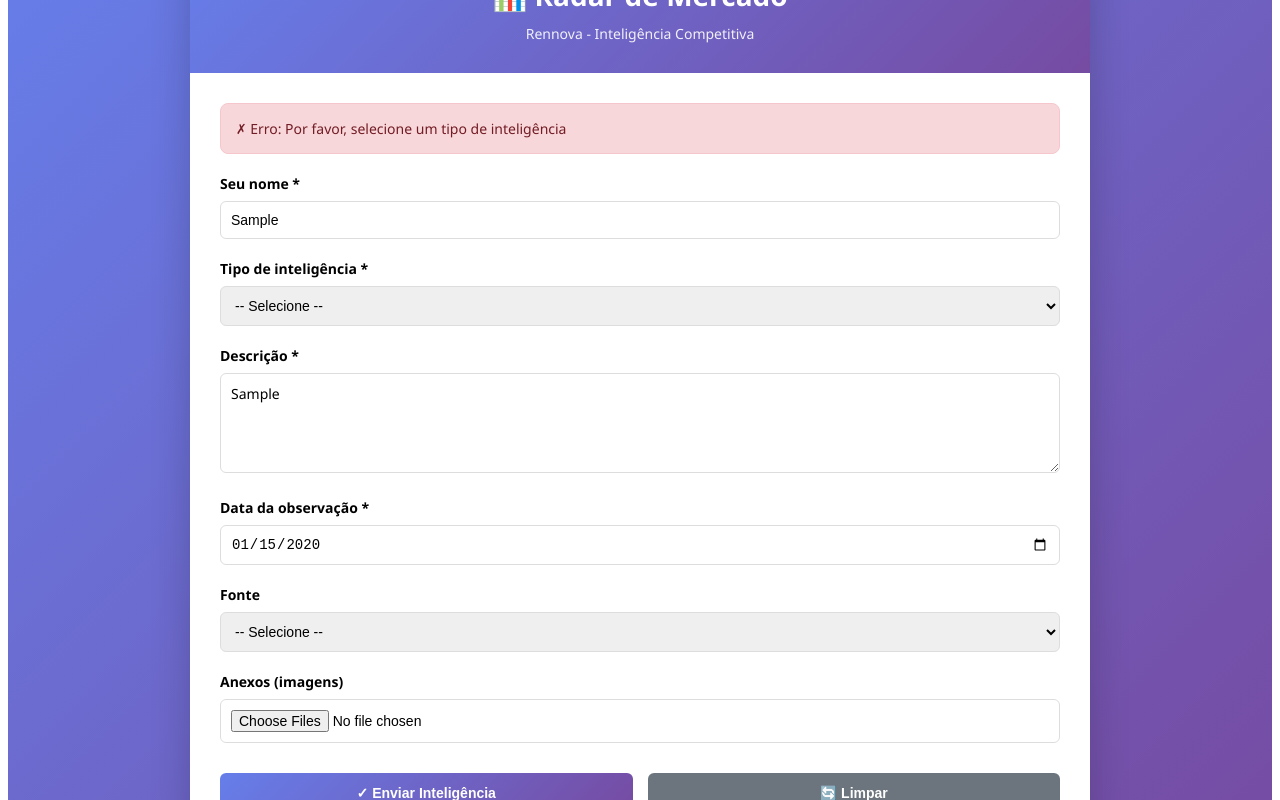
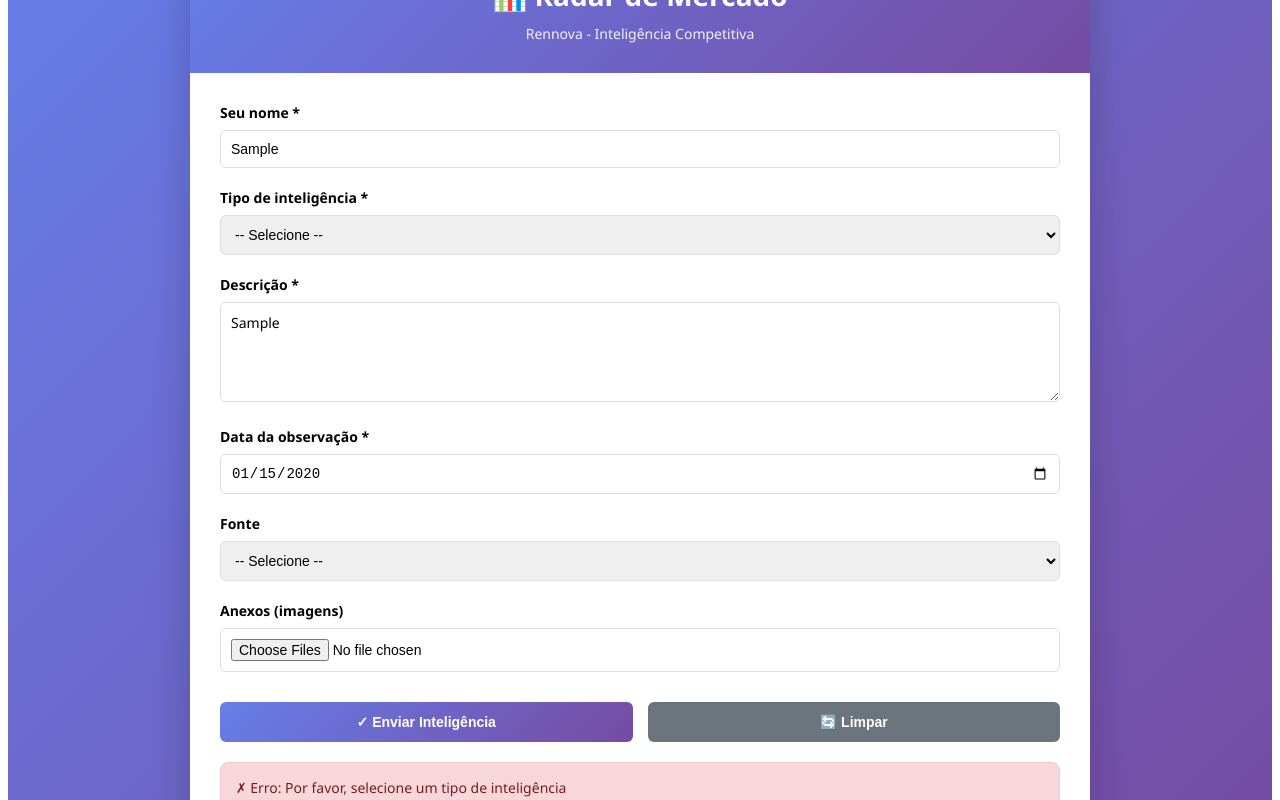
Before and after one commit to radardemercadopp-droid/market-radar-rennova, a Next.js app: page / in a window 1280 px wide. Both pictures are taken after typing "Sample", "Sample", "2020-01-15" into the empty fields and a click on the button "✓ Enviar Inteligência". Shown: the part 82-882 px from the top of the page. Built offline with nearby package versions, Linux system fonts and the light colour scheme.

Commit message:
refactor: mover mensagem de erro para final do formulário

```diff
--- a/pages/index.js
+++ b/pages/index.js
@@ -237,21 +237,6 @@ export default function Home() {
 
         {/* Formulário */}
         <form onSubmit={handleSubmit} style={{ padding: '30px' }}>
-
-          {/* Mensagem de feedback */}
-          {mensagem && (
-            <div style={{
-              padding: '15px',
-              marginBottom: '20px',
-              borderRadius: '8px',
-              background: tipoMensagem === 'sucesso' ? '#d4edda' : '#f8d7da',
-              color: tipoMensagem === 'sucesso' ? '#155724' : '#721c24',
-              border: `1px solid ${tipoMensagem === 'sucesso' ? '#c3e6cb' : '#f5c6cb'}`,
-              fontSize: '14px'
-            }}>
-              {mensagem}
-            </div>
-          )}
 
           {/* Campo: Seu nome */}
           <div style={{ marginBottom: '20px' }}>
@@ -766,6 +751,21 @@ export default function Home() {
               🔄 Limpar
             </button>
           </div>
+
+          {/* Mensagem de feedback - NO FINAL */}
+          {mensagem && (
+            <div style={{
+              padding: '15px',
+              marginTop: '20px',
+              borderRadius: '8px',
+              background: tipoMensagem === 'sucesso' ? '#d4edda' : '#f8d7da',
+              color: tipoMensagem === 'sucesso' ? '#155724' : '#721c24',
+              border: `1px solid ${tipoMensagem === 'sucesso' ? '#c3e6cb' : '#f5c6cb'}`,
+              fontSize: '14px'
+            }}>
+              {mensagem}
+            </div>
+          )}
         </form>
       </div>
     </div>
```
